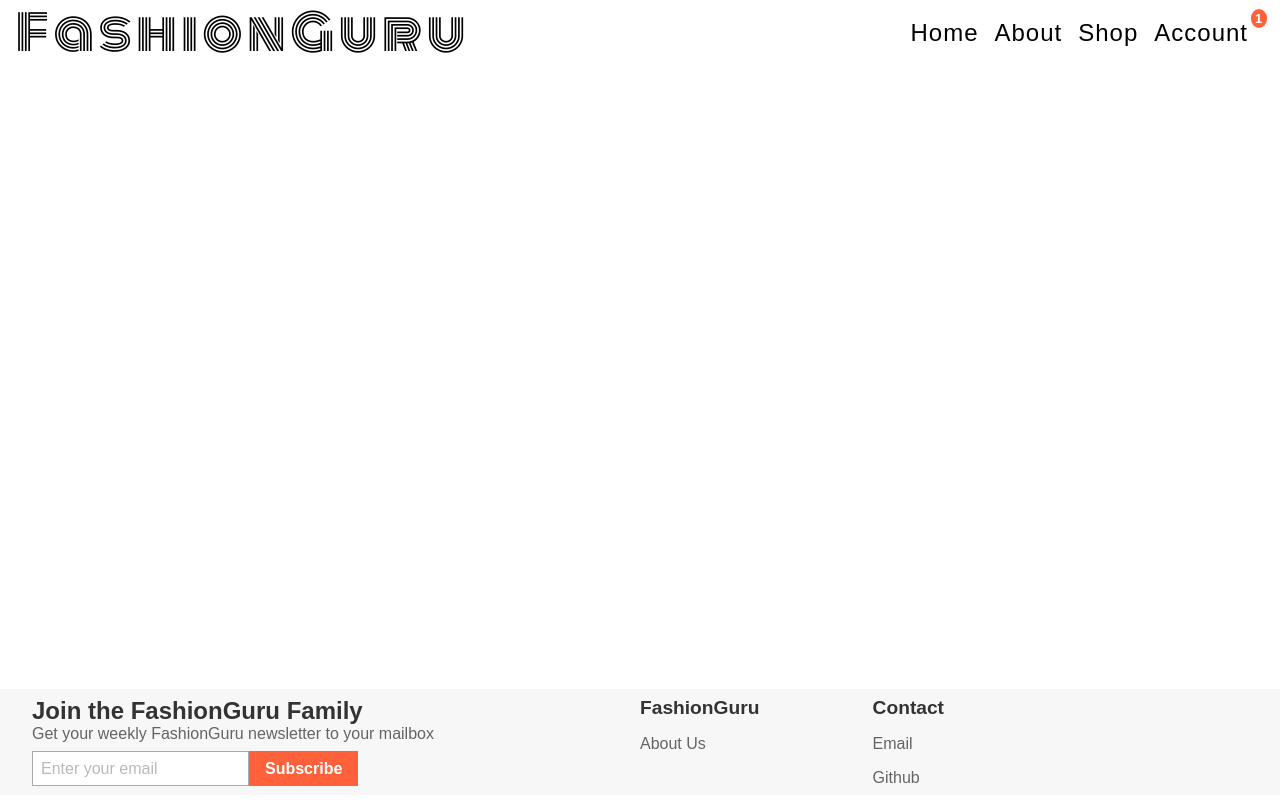
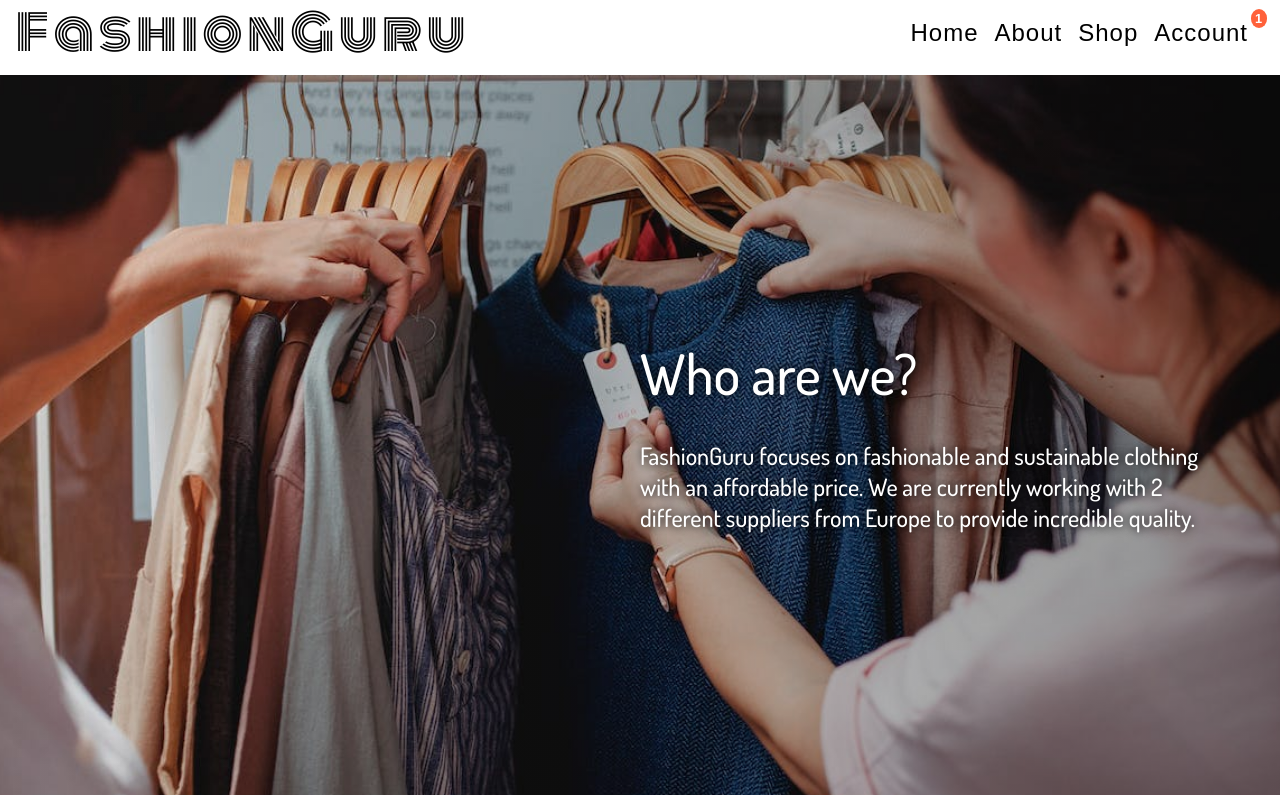
Before and after one commit to hbilgil/e-shopping-react-app, a React (Create React App) app: page / in a window 1280 px wide. Shown: the top 800 px of the page. Built offline with nearby package versions, Linux system fonts and the light colour scheme; some icons are missing; a web font is replaced by a local one; what lord-icon-element would draw is missing.

Commit message:
Edit Main component to see changes

```diff
--- a/src/components/Main.js
+++ b/src/components/Main.js
@@ -1,10 +1,11 @@
 import React from 'react';
 import styled from 'styled-components';
+import About from './About/About';
 
 const Main = () => {
   return (
     <MainWrapper>
-
+      <About></About>
     </MainWrapper>
   )
 }
```
